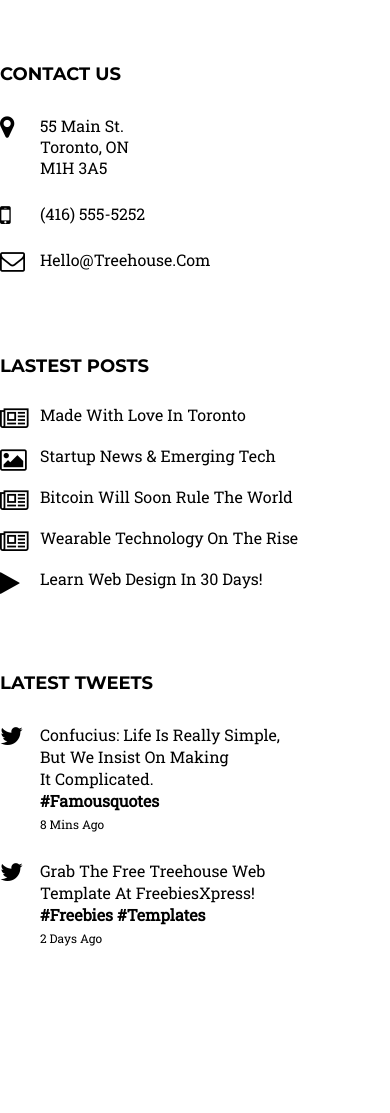
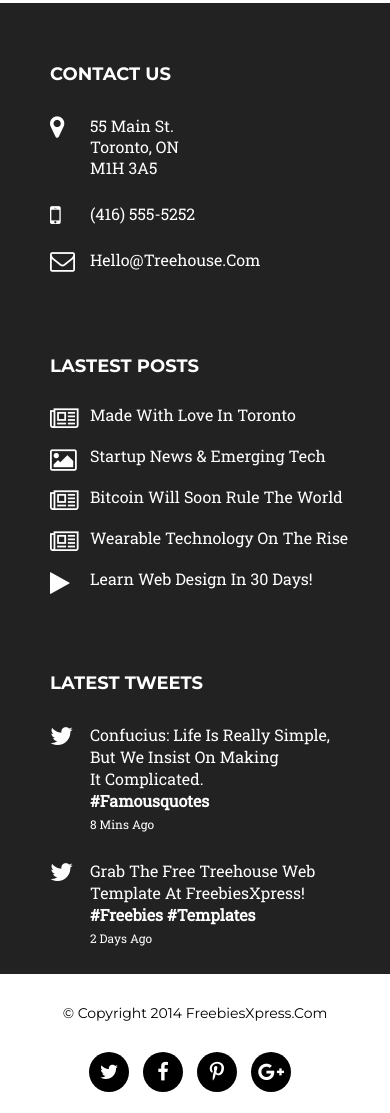
Before and after one commit to JKarkosza/WeeklyDevChallange, a website: page index.html in a window 390 px wide. Shown: the part 6203-7316 px from the top of the page. Before the commit the page ends 7177 px from the top, so only its background shows below. Drawn offline with Linux system fonts and the light colour scheme.

Commit message:
footer fixed and rwd done

```diff
--- a/index.html
+++ b/index.html
@@ -201,7 +201,7 @@
       <img src="./images/microlancer.png" alt="microlancer">
     </div>
   </section>
-  <!-- <footer> -->
+  <footer>
     <div class="row container">
       <div class="col-4 footer__top footer__top--contact">
         <h3>contact us</h3>
@@ -264,7 +264,7 @@
       </div>
     </div>
   </footer>
-  <!-- <section id="footer__bottom">
+  <section id="footer__bottom">
     <div class="row container">
       <div class="col-4 footer__bottom--copyrights">
         <p>&copy; copyright 2014 FreebiesXpress.com</p>
@@ -277,6 +277,6 @@
       </div>
       <div class="col-4"></div>
     </div>
-  </section> -->
+  </section>
 </body>
 </html>
--- a/scss/partials/_footer.scss
+++ b/scss/partials/_footer.scss
@@ -64,6 +64,7 @@ footer {
   min-height: 100px;
   display: flex;
   align-items: center;
+  flex-wrap: wrap;
   .footer__bottom--copyrights {
     font-size: 14px;
     font-family: $mainFont;
@@ -71,7 +72,6 @@ footer {
     padding-top: 10px;
     }
   .footer__bottom--social {
-    margin-left: 50px;
     i {
       margin-right: 10px;
       width: 40px;
@@ -97,3 +97,40 @@ footer {
     }
   }
 }
+
+@media (max-width: 1250px) {
+  .footer__top--contact {
+    padding-left: 50px;
+  }
+  .footer__bottom--copyrights {
+    margin-left: 50px;
+  }
+}
+
+@media (max-width: 900px) {
+  footer {
+    > .container {
+      display: flex;
+      flex-wrap: wrap;
+    }
+  }
+}
+
+@media (max-width: 650px) {
+  .footer__top {
+    margin-left: 50px;
+  }
+  .footer__top--contact {
+    padding-left: 0;
+  }
+
+  .footer__bottom--social {
+    text-align: center;
+    margin: 10px 0 20px 0;
+    padding: 0;
+  }
+  .footer__bottom--copyrights {
+    text-align: center;
+    margin: 20px 0;
+  }
+}
```
Also changed, not shown: src/main.css.
